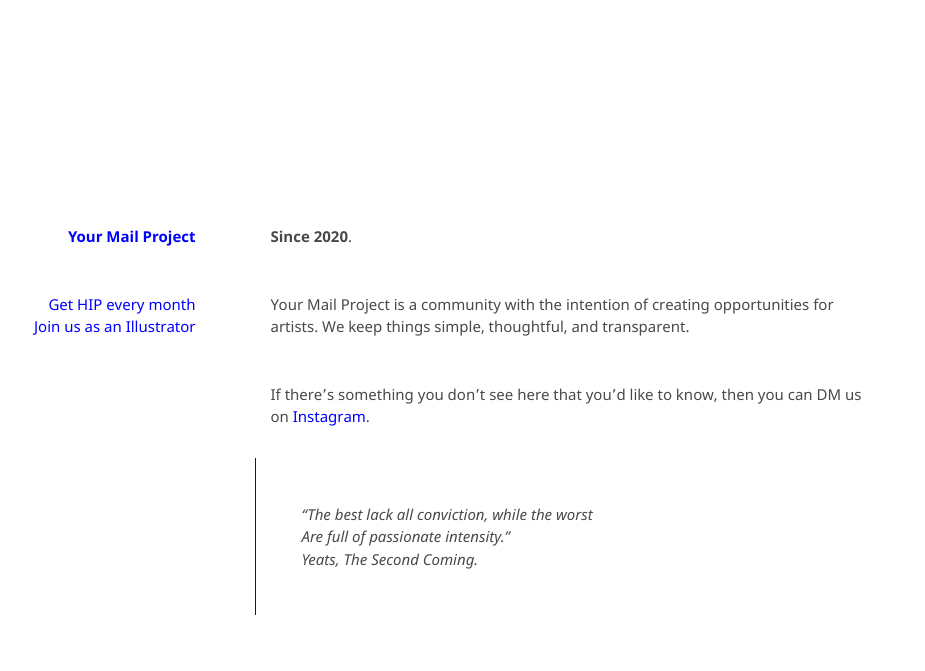
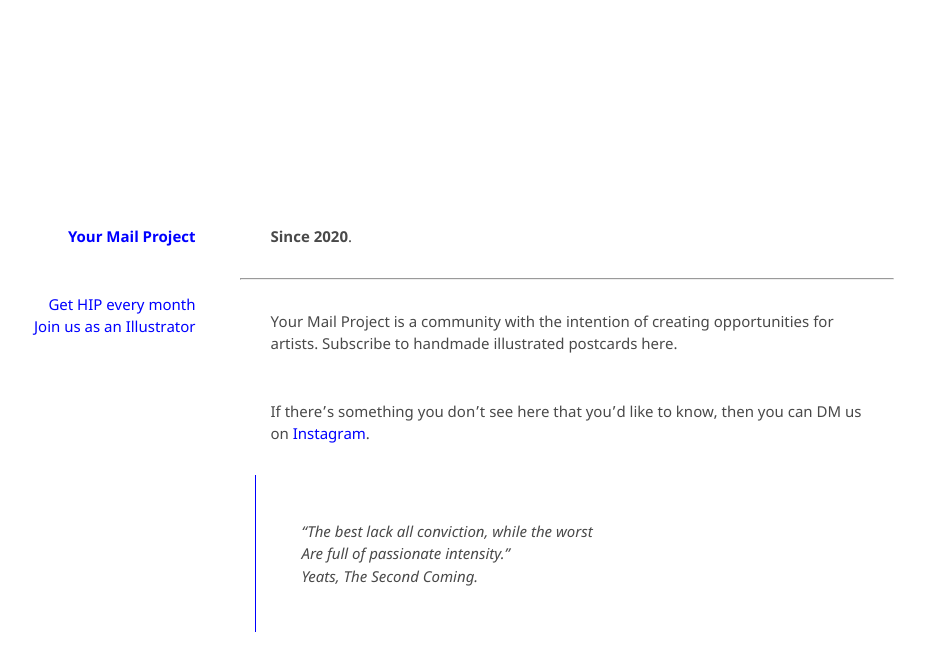
Before and after one commit to kvshvlin/yourmailproject, a Jekyll site: the page built from index.md, in a window 1280 px wide. Shown: the top 671 px of the page, without its empty margins (191-1116 px from the left). Built offline with Jekyll 4.4.1, drawn with Linux system fonts in a browser that asks for light colours; our own code applies the rules of GitHub Pages for plain Markdown files.

Commit message:
Update index.md

```diff
--- a/index.md
+++ b/index.md
@@ -1,6 +1,7 @@
 **Since 2020**.
 
-Your Mail Project is a community with the intention of creating opportunities for artists. We keep things simple, thoughtful, and transparent.
+----
+Your Mail Project is a community with the intention of creating opportunities for artists. Subscribe to handmade illustrated postcards here.
 
 If there’s something you don’t see here that you’d like to know, then you can DM us on <a href="https://www.instagram.com/yourmailproject" target="_blank">Instagram</a>.
 
```
